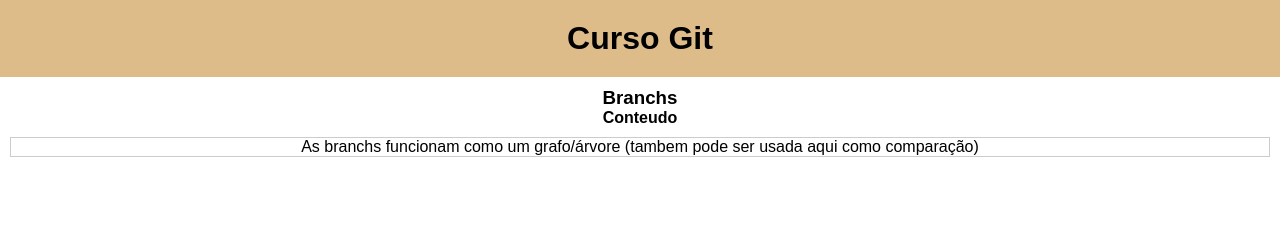
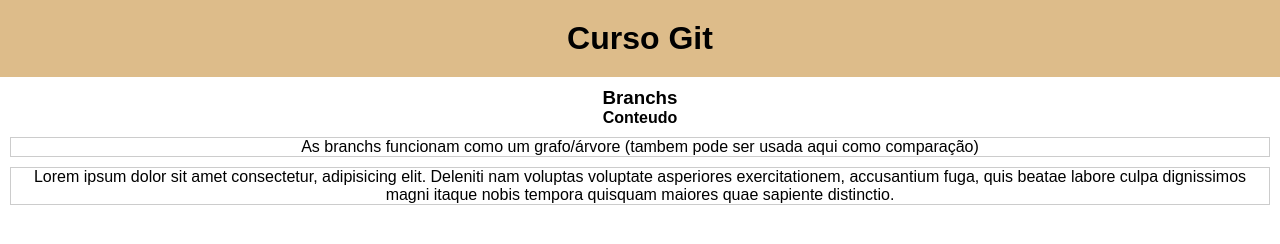
Before and after one commit to OliveiraL21/teste-git, a plain HTML site: page index.html in a window 1280 px wide. Drawn offline with Linux system fonts and the light colour scheme.

Commit message:
Paragrafo novo

```diff
--- a/index.html
+++ b/index.html
@@ -15,6 +15,7 @@
             <article>
                 <h4>Conteudo</h4>
                 <p>As branchs funcionam como um grafo/árvore (tambem pode ser usada aqui como comparação)</p>
+                <p>Lorem ipsum dolor sit amet consectetur, adipisicing elit. Deleniti nam voluptas voluptate asperiores exercitationem, accusantium fuga, quis beatae labore culpa dignissimos magni itaque nobis tempora quisquam maiores quae sapiente distinctio.</p>
             </article>
         </header>
     </main>
```
